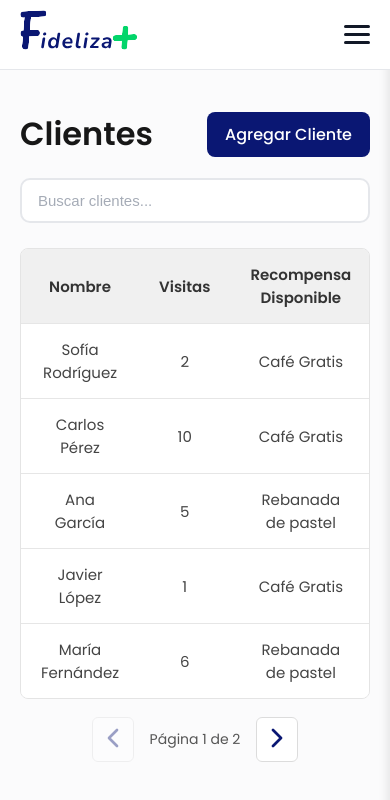
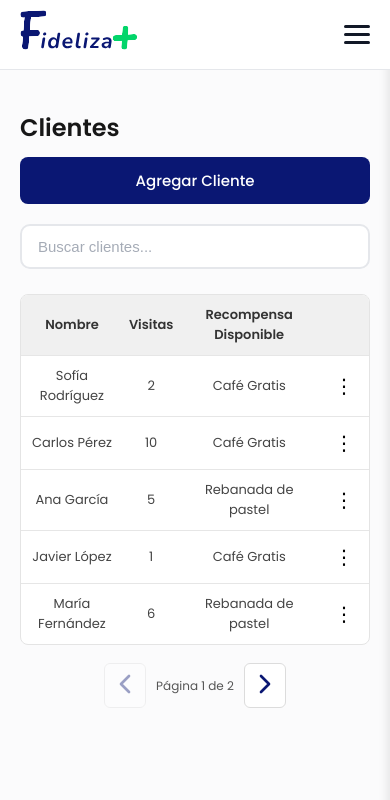
Before and after one commit to Hugo-DevM/fideliza-app, a Next.js app: page /clients in a window 390 px wide. Shown: the top 800 px of the page. Built offline with nearby package versions, Linux system fonts and the light colour scheme.

Commit message:
Add responsive styles for Clients and Rewards pages, enhancing layout for mobile devices with adjustments to headers, buttons, tables, and pagination elements.

```diff
--- a/src/app/(app)/clients/page.module.css
+++ b/src/app/(app)/clients/page.module.css
@@ -119,3 +119,40 @@
   font-size: 14px;
   color: #555;
 }
+
+@media (max-width: 640px) {
+  .header {
+    flex-direction: column;
+    align-items: flex-start;
+    gap: 12px;
+  }
+
+  .title {
+    font-size: 24px;
+  }
+
+  .addButton {
+    width: 100%;
+    padding: 12px;
+    text-align: center;
+    font-size: 15px;
+  }
+
+  .table thead th {
+    font-size: 13px;
+    padding: 10px 6px;
+  }
+
+  .table tbody td {
+    font-size: 13px;
+    padding: 10px 6px;
+  }
+
+  .pagination {
+    gap: 10px;
+  }
+
+  .pagination span {
+    font-size: 12px;
+  }
+}
--- a/src/app/(app)/rewards/page.module.css
+++ b/src/app/(app)/rewards/page.module.css
@@ -119,3 +119,40 @@
   font-size: 14px;
   color: #555;
 }
+
+@media (max-width: 640px) {
+  .header {
+    flex-direction: column;
+    align-items: flex-start;
+    gap: 12px;
+  }
+
+  .title {
+    font-size: 24px;
+  }
+
+  .addButton {
+    width: 100%;
+    padding: 12px;
+    text-align: center;
+    font-size: 15px;
+  }
+
+  .table thead th {
+    font-size: 13px;
+    padding: 10px 6px;
+  }
+
+  .table tbody td {
+    font-size: 13px;
+    padding: 10px 6px;
+  }
+
+  .pagination {
+    gap: 10px;
+  }
+
+  .pagination span {
+    font-size: 12px;
+  }
+}
```
